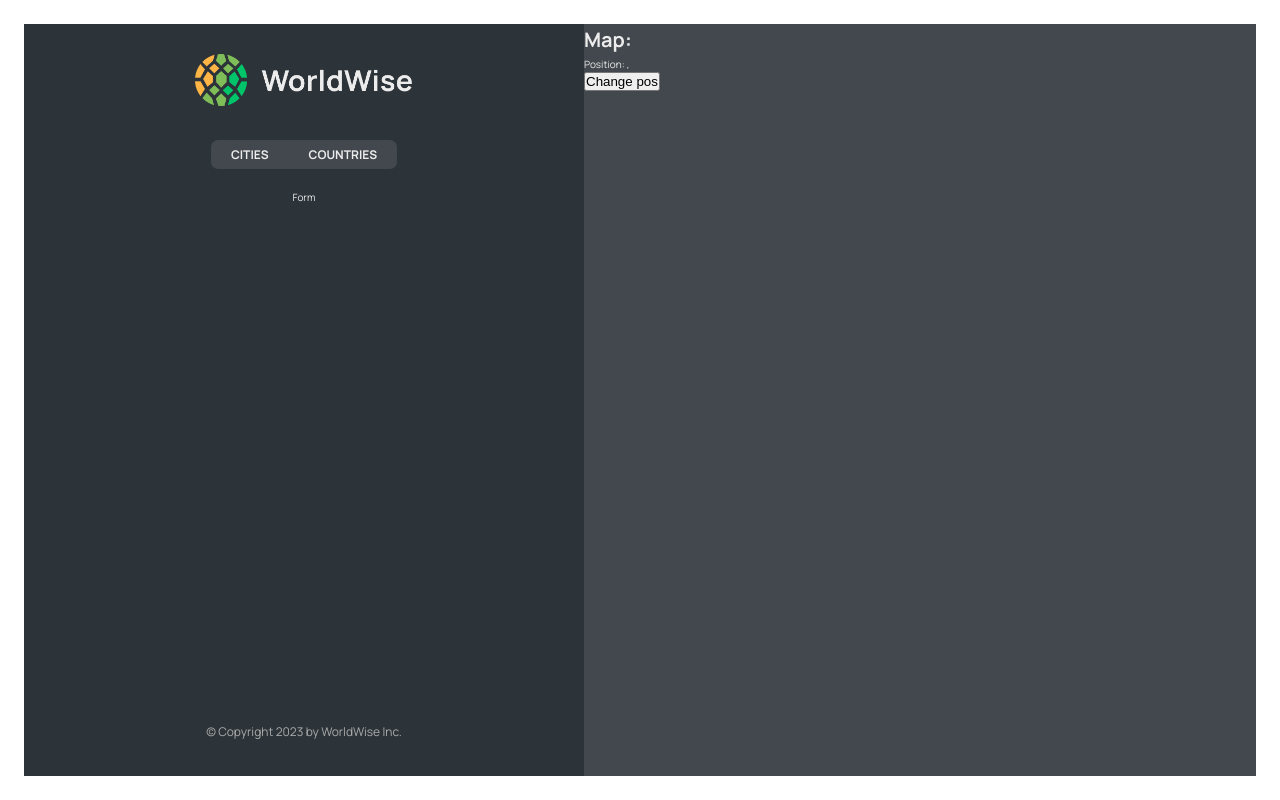
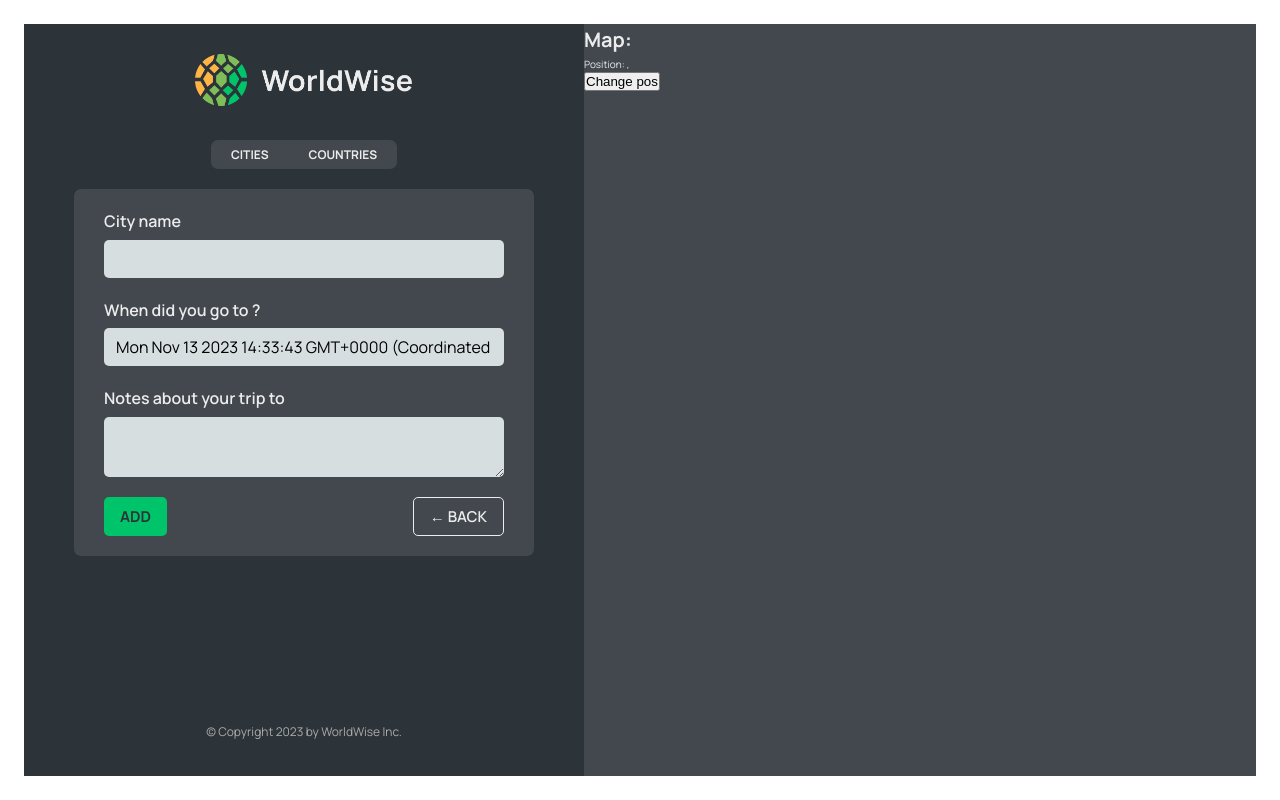
Before and after one commit to vsbron/course-react2023-world-wise, a React (Vite) app: page /app/form in a window 1280 px wide. Built offline with nearby package versions, Linux system fonts and the light colour scheme; data requests are answered from the project's data file.

Commit message:
Form appears when clicking the map component (powered by useNavigate)  + Added Button component

```diff
--- a/src/App.jsx
+++ b/src/App.jsx
@@ -1,14 +1,17 @@
-import { BrowserRouter, Routes, Route } from "react-router-dom";
+import { BrowserRouter, Routes, Route, Navigate } from "react-router-dom";
+import { useEffect, useState } from "react";
+
 import AppLayout from "./pages/AppLayout";
 import Homepage from "./pages/Homepage";
+import Login from "./pages/Login";
 import PageNotFound from "./pages/PageNotFound";
 import Pricing from "./pages/Pricing";
 import Product from "./pages/Product";
-import Login from "./pages/Login";
+
 import City from "./components/City";
 import CityList from "./components/CityList";
 import CountryList from "./components/CountryList";
-import { useEffect, useState } from "react";
+import Form from "./components/Form";
 
 const BASE_URL = "http://localhost:8000";
 
@@ -45,10 +48,7 @@
 
         {/* App path with Nested routes */}
         <Route path="app" element={<AppLayout />}>
-          <Route
-            index
-            element={<CityList cities={cities} isLoading={isLoading} />}
-          />
+          <Route index element={<Navigate replace to="cities" />} />
 
           <Route
             path="cities"
@@ -63,7 +63,7 @@
             element={<CountryList cities={cities} isLoading={isLoading} />}
           />
 
-          <Route path="form" element={<p>Form</p>} />
+          <Route path="form" element={<Form />} />
         </Route>
 
         <Route path="*" element={<PageNotFound />} />
--- /dev/null
+++ b/src/components/Button.jsx
@@ -0,0 +1,12 @@
+import styles from "./Button.module.css";
+
+function Button({ children, onClick, type }) {
+  return (
+    // Adding classes to the button, including conditional styles[type]
+    <button onClick={onClick} className={`${styles.btn} ${styles[type]}`}>
+      {children}
+    </button>
+  );
+}
+
+export default Button;
--- a/src/components/CountryList.jsx
+++ b/src/components/CountryList.jsx
@@ -30,7 +30,7 @@
     <ul className={styles.countryList}>
       {/* Iterating through cities array and passing it to CityItem */}
       {countries.map((country) => (
-        <CountryItem country={country} />
+        <CountryItem country={country} key={country.country} />
       ))}
     </ul>
   );
--- a/src/components/Form.jsx
+++ b/src/components/Form.jsx
@@ -3,6 +3,8 @@
 import { useState } from "react";
 
 import styles from "./Form.module.css";
+import Button from "./Button";
+import { useNavigate } from "react-router-dom";
 
 export function convertToEmoji(countryCode) {
   const codePoints = countryCode
@@ -13,6 +15,9 @@
 }
 
 function Form() {
+  // Getting the function from useNavigate hook, to redirect the user
+  const navigate = useNavigate();
+
   const [cityName, setCityName] = useState("");
   const [country, setCountry] = useState("");
   const [date, setDate] = useState(new Date());
@@ -49,8 +54,17 @@
       </div>
 
       <div className={styles.buttons}>
-        <button>Add</button>
-        <button>&larr; Back</button>
+        <Button type="primary">Add</Button>
+        {/* using navigate(-1) to go back one page */}
+        <Button
+          type="back"
+          onClick={(e) => {
+            e.preventDefault();
+            navigate(-1);
+          }}
+        >
+          &larr; Back
+        </Button>
       </div>
     </form>
   );
--- a/src/components/Map.jsx
+++ b/src/components/Map.jsx
@@ -1,4 +1,4 @@
-import { useSearchParams } from "react-router-dom";
+import { useNavigate, useSearchParams } from "react-router-dom";
 import styles from "./Map.module.css";
 
 function Map() {
@@ -7,9 +7,13 @@
   const lat = searchParams.get("lat");
   const lng = searchParams.get("lng");
 
+  // Getting the function from useNavigate hook, to redirect the user
+  const navigate = useNavigate();
+
   return (
     <>
-      <div className={styles.mapContainer}>
+      {/* Once user clicks the map, he is redirected to form route, which brings up the form component */}
+      <div className={styles.mapContainer} onClick={() => navigate("form")}>
         <h1>Map:</h1>
         <p>
           Position: {lat}, {lng}
```
